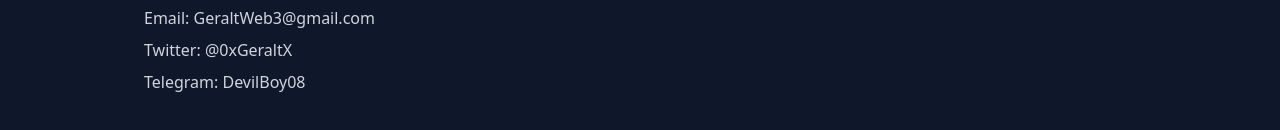
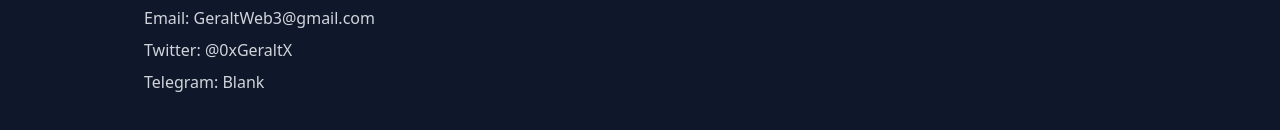
Before and after one commit to 0xGeraltX/portfolio, a Next.js app: page / in a window 1280 px wide. Shown: the part 1872-2002 px from the top of the page. Built offline with nearby package versions, Linux system fonts and the light colour scheme.

Commit message:
Update Contact.js

```diff
--- a/components/Contact.js
+++ b/components/Contact.js
@@ -7,7 +7,7 @@ export default function Contact() {
         <div className="space-y-2 text-gray-300">
           <p>Email: GeraltWeb3@gmail.com</p>
           <p>Twitter: @0xGeraltX</p>
-          <p>Telegram: DevilBoy08</p>
+          <p>Telegram: Blank</p>
         </div>
       </div>
     </section>
```
